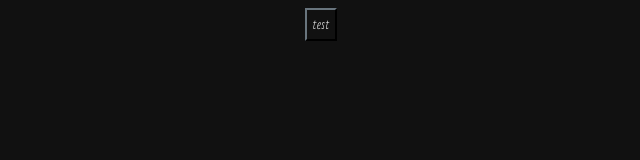
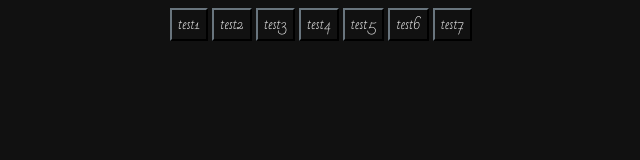
Before and after one commit to dexterwa3/dexterwa3.github.io, a plain HTML site: page index.html in a window 1280 px wide. Shown: the whole page, without its empty margins (319-959 px from the left). Drawn offline with Linux system fonts and the light colour scheme.

Commit message:
Update index.html

```diff
--- a/index.html
+++ b/index.html
@@ -14,7 +14,12 @@
 
 
     <body>
- <a href=""><button class="button">test</button></a>
-
+ <a href="1.5.2.html"><button class="button">test1</button></a>
+  <a href="Evilglitch.html"><button class="button">test2</button></a>
+        <a href="konekt.html"><button class="button">test3</button></a>
+        <a href="retrohaunt.html"><button class="button">test4</button></a>
+        <a href="chroma.html"><button class="button">test5</button></a>
+        <a href="chromedino.html"><button class="button">test6</button></a>
+        <a href="drivemad.html"><button class="button">test7</button></a>
     </body>
 </html>
```
